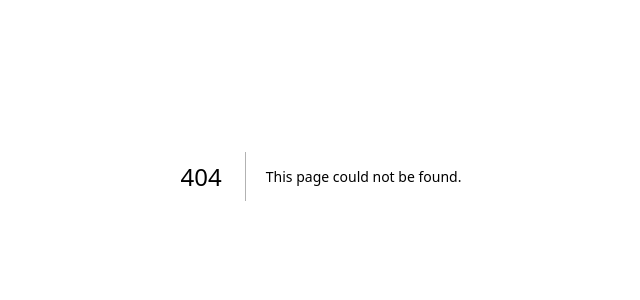
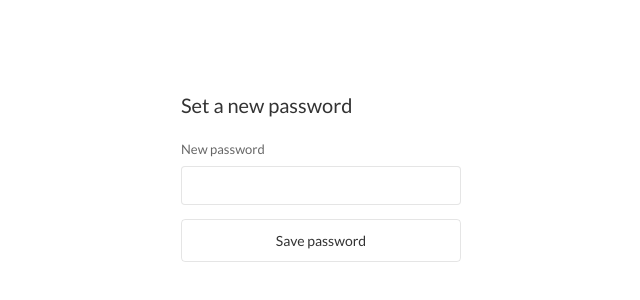
Before and after one commit to LMol-4/freewrite-web, a Next.js app: page /reset-password in a window 1280 px wide. Before the commit this address had no page. Shown: the part 224-524 px from the top of the page, without its empty margins (319-959 px from the left). Built offline with nearby package versions, Linux system fonts and the light colour scheme.

Commit message:
feat(auth): password reset

```diff
--- /dev/null
+++ b/app/(auth)/forgot-password/actions.ts
@@ -0,0 +1,30 @@
+"use server";
+
+import { headers } from "next/headers";
+
+import { createClient } from "@/src/lib/supabase/server";
+
+export type ForgotPasswordState =
+  | { status: "idle" }
+  | { status: "error"; message: string }
+  | { status: "sent" };
+
+export async function requestPasswordReset(
+  _prevState: ForgotPasswordState,
+  formData: FormData,
+): Promise<ForgotPasswordState> {
+  const supabase = await createClient();
+  const origin = (await headers()).get("origin");
+
+  const email = formData.get("email") as string;
+
+  const { error } = await supabase.auth.resetPasswordForEmail(email, {
+    redirectTo: `${origin}/auth/callback?next=/reset-password`,
+  });
+
+  if (error) {
+    return { status: "error", message: error.message };
+  }
+
+  return { status: "sent" };
+}
--- /dev/null
+++ b/app/(auth)/forgot-password/page.tsx
@@ -0,0 +1,42 @@
+"use client";
+
+import Link from "next/link";
+import { useActionState } from "react";
+
+import { requestPasswordReset, type ForgotPasswordState } from "./actions";
+
+const initialState: ForgotPasswordState = { status: "idle" };
+
+export default function ForgotPasswordPage() {
+  const [state, formAction, pending] = useActionState(requestPasswordReset, initialState);
+
+  if (state.status === "sent") {
+    return (
+      <div className="auth-page">
+        <div className="auth-form">
+          <h1>Check your email</h1>
+          <p>We sent a link to reset your password.</p>
+        </div>
+      </div>
+    );
+  }
+
+  return (
+    <div className="auth-page">
+      <form action={formAction} className="auth-form">
+        <h1>Forgot password</h1>
+        <label>
+          Email
+          <input type="email" name="email" autoComplete="email" required />
+        </label>
+        {state.status === "error" && <p className="auth-error">{state.message}</p>}
+        <button type="submit" disabled={pending}>
+          {pending ? "Sending…" : "Send reset link"}
+        </button>
+        <p className="auth-links">
+          <Link href="/sign-in">Back to sign in</Link>
+        </p>
+      </form>
+    </div>
+  );
+}
--- /dev/null
+++ b/app/(auth)/reset-password/actions.ts
@@ -0,0 +1,19 @@
+"use server";
+
+import { redirect } from "next/navigation";
+
+import { createClient } from "@/src/lib/supabase/server";
+
+export async function resetPassword(_prevState: string | undefined, formData: FormData) {
+  const supabase = await createClient();
+
+  const password = formData.get("password") as string;
+
+  const { error } = await supabase.auth.updateUser({ password });
+
+  if (error) {
+    return error.message;
+  }
+
+  redirect("/");
+}
--- /dev/null
+++ b/app/(auth)/reset-password/page.tsx
@@ -0,0 +1,31 @@
+"use client";
+
+import { useActionState } from "react";
+
+import { resetPassword } from "./actions";
+
+export default function ResetPasswordPage() {
+  const [error, formAction, pending] = useActionState(resetPassword, undefined);
+
+  return (
+    <div className="auth-page">
+      <form action={formAction} className="auth-form">
+        <h1>Set a new password</h1>
+        <label>
+          New password
+          <input
+            type="password"
+            name="password"
+            autoComplete="new-password"
+            required
+            minLength={8}
+          />
+        </label>
+        {error && <p className="auth-error">{error}</p>}
+        <button type="submit" disabled={pending}>
+          {pending ? "Saving…" : "Save password"}
+        </button>
+      </form>
+    </div>
+  );
+}
--- a/app/(auth)/sign-in/page.tsx
+++ b/app/(auth)/sign-in/page.tsx
@@ -25,6 +25,9 @@ export default function SignInPage() {
           {pending ? "Signing in…" : "Sign in"}
         </button>
         <p className="auth-links">
+          <Link href="/forgot-password">Forgot password?</Link>
+        </p>
+        <p className="auth-links">
           No account? <Link href="/sign-up">Sign up</Link>
         </p>
       </form>
```
